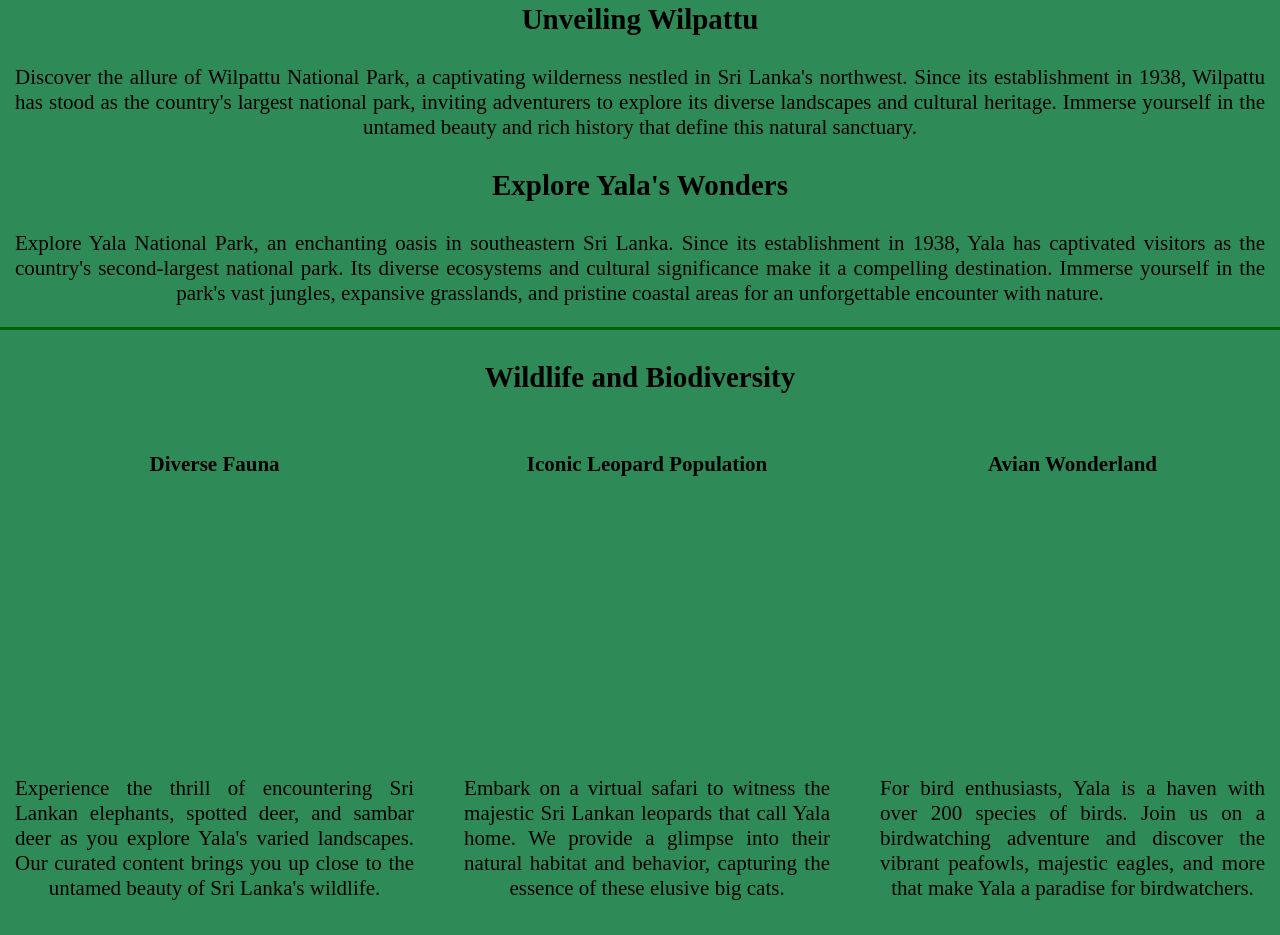
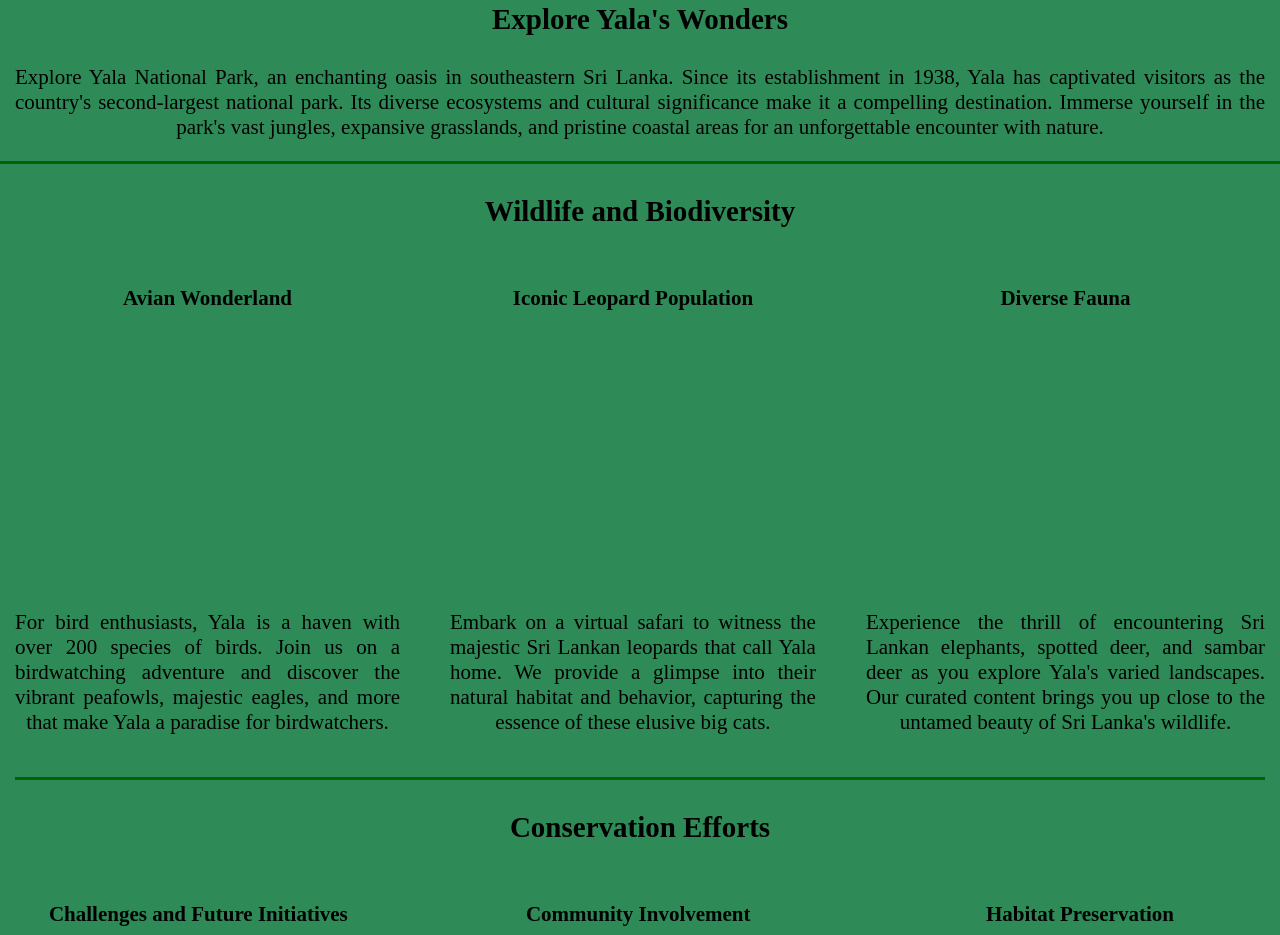
Before and after one commit to NipulM/wildlife, a website built with Parcel: page other-pages/yala.html in a window 1280 px wide. Shown: the part 665-1600 px from the top of the page. Built offline with nearby package versions, Linux system fonts and the light colour scheme.

Commit message:
feat: convert yala page to json format

```diff
--- /dev/null
+++ b/json-files/yala.json
@@ -0,0 +1,58 @@
+[
+  {
+    "introduction": {
+      "title": "Explore Yala's Wonders",
+      "description": "Explore Yala National Park, an enchanting oasis in southeastern Sri Lanka. Since its establishment in 1938, Yala has captivated visitors as the country's second-largest national park. Its diverse ecosystems and cultural significance make it a compelling destination. Immerse yourself in the park's vast jungles, expansive grasslands, and pristine coastal areas for an unforgettable encounter with nature."
+    },
+
+    "wildlife": {
+      "sections": [
+        {
+          "title": "Wildlife and Biodiversity",
+          "content": [
+            {
+              "title": "Diverse Fauna",
+              "image": "../images/1558512267_elephants-murchison.webp",
+              "description": "Experience the thrill of encountering Sri Lankan elephants, spotted deer, and sambar deer as you explore Yala's varied landscapes. Our curated content brings you up close to the untamed beauty of Sri Lanka's wildlife."
+            },
+            {
+              "title": "Iconic Leopard Population",
+              "image": "../images/kesha-cover.webp",
+              "description": "Embark on a virtual safari to witness the majestic Sri Lankan leopards that call Yala home. We provide a glimpse into their natural habitat and behavior, capturing the essence of these elusive big cats."
+            },
+            {
+              "title": "Avian Wonderland",
+              "image": "../images/lesserflamingo.webp",
+              "description": "For bird enthusiasts, Yala is a haven with over 200 species of birds. Join us on a birdwatching adventure and discover the vibrant peafowls, majestic eagles, and more that make Yala a paradise for birdwatchers."
+            }
+          ]
+        }
+      ]
+    },
+
+    "conservation_efforts": {
+      "sections": [
+        {
+          "title": "Conservation Efforts",
+          "content": [
+            {
+              "title": "Habitat Preservation",
+              "image": "../images/yala-elephaant-rock.webp",
+              "description": "Learn about the dedicated efforts to preserve Yala's unique habitats. Explore the measures in place to protect the delicate balance of the ecosystem, ensuring the sustained well-being of the park's flora and fauna."
+            },
+            {
+              "title": "Community Involvement",
+              "image": "../images/Ranger-One1.webp",
+              "description": "Discover the heartwarming stories of how local communities actively participate in conservation initiatives. From sustainable practices to coexisting with wildlife, these stories highlight the human aspect of Yala's conservation journey."
+            },
+            {
+              "title": "Challenges and Future Initiatives",
+              "image": "../images/DSC04964.webp",
+              "description": "Explore the challenges faced by Yala National Park and the innovative solutions being implemented. Join us in understanding the ongoing initiatives that aim to secure a vibrant and sustainable future for Yala."
+            }
+          ]
+        }
+      ]
+    }
+  }
+]
--- a/other-pages/yala.html
+++ b/other-pages/yala.html
@@ -55,8 +55,8 @@
       </div>
     </div>
     <hr />
-    <div class="introdcution">
-      <h3>Explore Yala's Wonders</h3>
+    <div class="introdcution yala-introduction">
+      <!-- <h3>Explore Yala's Wonders</h3>
       <p>
         Explore Yala National Park, an enchanting oasis in southeastern Sri
         Lanka. Since its establishment in 1938, Yala has captivated visitors as
@@ -64,14 +64,14 @@
         cultural significance make it a compelling destination. Immerse yourself
         in the park's vast jungles, expansive grasslands, and pristine coastal
         areas for an unforgettable encounter with nature.
-      </p>
+      </p> -->
     </div>
     <hr />
     <div class="content">
-      <section class="yala-section-1">
-        <h3>Wildlife and Biodiversity</h3>
-        <div class="wild-life">
-          <div class="wild-life-content">
+      <section class="yala-section-1 wildlife-yala-section1">
+        <!-- <h3>Wildlife and Biodiversity</h3> -->
+        <div class="wild-life wildlife-yala">
+          <!-- <div class="wild-life-content">
             <h4>Diverse Fauna</h4>
             <div class="wild-life-images">
               <img
@@ -86,6 +86,7 @@
               beauty of Sri Lanka's wildlife.
             </p>
           </div>
+          <div class="wild-life-content">
             <div>
               <h4>Iconic Leopard Population</h4>
               <div class="wild-life-images">
@@ -98,6 +99,8 @@
                 elusive big cats.
               </p>
             </div>
+          </div>
+          <div class="wild-life-content">
             <div>
               <h4>Avian Wonderland</h4>
               <div class="wild-life-images">
@@ -113,13 +116,14 @@
                 paradise for birdwatchers.
               </p>
             </div>
+          </div> -->
         </div>
       </section>
       <hr />
-      <section class="yala-section-1">
-        <h3>Conservation Efforts</h3>
-        <div class="wild-life">
-          <div class="wild-life-content">
+      <section class="yala-section-1 wildlife-yala-section2">
+        <!-- <h3>Conservation Efforts</h3> -->
+        <div class="wild-life conservation_efforts">
+          <!-- <div class="wild-life-content">
             <h4>Habitat Preservation</h4>
             <div class="wild-life-images">
               <img
@@ -134,6 +138,7 @@
               park's flora and fauna.
             </p>
           </div>
+          <div class="wild-life-content">
             <div>
               <h4>Community Involvement</h4>
               <div class="wild-life-images">
@@ -141,11 +146,13 @@
               </div>
               <p>
                 Discover the heartwarming stories of how local communities
-              actively participate in conservation initiatives. From sustainable
-              practices to coexisting with wildlife, these stories highlight the
-              human aspect of Yala's conservation journey.
+                actively participate in conservation initiatives. From
+                sustainable practices to coexisting with wildlife, these stories
+                highlight the human aspect of Yala's conservation journey.
               </p>
             </div>
+          </div>
+          <div class="wild-life-content">
             <div>
               <h4>Challenges and Future Initiatives</h4>
               <div class="wild-life-images">
@@ -158,6 +165,7 @@
                 sustainable future for Yala.
               </p>
             </div>
+          </div> -->
         </div>
       </section>
       <section class="appropriate-links"></section>
--- a/script.js
+++ b/script.js
@@ -1,5 +1,3 @@
-const wilpattuDataUrl = "/json-files/wilpattu.json";
-
 const fetchData = async function (url) {
   try {
     const response = await fetch(url);
@@ -13,6 +11,97 @@ const fetchData = async function (url) {
   }
 };
 
+// Fetching and rendering Yala data
+const yalaDataUrl = "/json-files/yala.json";
+const fetchYalaData = async () => {
+  const yalaData = await fetchData(yalaDataUrl);
+  renderYalaData(yalaData);
+};
+
+fetchYalaData();
+
+const renderYalaData = function (data) {
+  data.forEach((el) => {
+    console.log(el);
+    if (el.introduction) {
+      let yalaIntroDiv = document.querySelector(".yala-introduction");
+      const introData = el.introduction;
+
+      const introCard = `
+                          <h3>${introData.title}</h3>
+                          <p>${introData.description}</p>
+                          `;
+
+      yalaIntroDiv.insertAdjacentHTML("afterbegin", introCard);
+    }
+
+    if (el.wildlife) {
+      let headerEl = document.querySelector(".wildlife-yala-section1");
+      let title = el.wildlife.sections[0].title;
+
+      const header = `
+                    <h3>${title}</h3>
+                    `;
+
+      headerEl.insertAdjacentHTML("afterbegin", header);
+
+      let wildlifeDiv = document.querySelector(".wildlife-yala");
+      const contentData = el.wildlife.sections[0].content;
+      for (let i = 0; i < contentData.length; i++) {
+        const card = `
+                      <div class="wild-life-content">
+                        <h4>${contentData[i].title}</h4>
+                        <div class="wild-life-images">
+                          <img
+                            alt="section image 1.${i}"
+                            src="${contentData[i].image}"
+                          />
+                        </div>
+                        <p>${contentData[i].description}</p>
+                      </div>
+                      `;
+
+        wildlifeDiv.insertAdjacentHTML("afterbegin", card);
+      }
+    }
+
+    if (el.conservation_efforts) {
+      let headerEl = document.querySelector(".wildlife-yala-section2");
+      const title = el.conservation_efforts.sections[0].title;
+
+      const header = `
+                    <h3>${title}</h3>
+                    `;
+
+      headerEl.insertAdjacentHTML("afterbegin", header);
+
+      let conservation_effortsDiv = document.querySelector(
+        ".conservation_efforts"
+      );
+
+      const contentData = el.conservation_efforts.sections[0].content;
+      for (let i = 0; i < contentData.length; i++) {
+        const card = `
+                    <div class="wild-life-content">
+                      <h4>${contentData[i].title}</h4>
+                      <div class="wild-life-images">
+                        <img
+                          alt="section image 2.${i}"
+                          src="${contentData[i].image}"
+                        />
+                      </div>
+                      <p>${contentData[i].description}</p>
+                    </div>
+                      `;
+
+        conservation_effortsDiv.insertAdjacentHTML("afterbegin", card);
+      }
+    }
+  });
+};
+
+// Fetching and rendering Wilpattu data
+const wilpattuDataUrl = "/json-files/wilpattu.json";
 const fetchWilpattuData = async () => {
   const wilpattuData = await fetchData(wilpattuDataUrl);
   renderWilpattuData(wilpattuData);
@@ -22,7 +111,7 @@ fetchWilpattuData();
 
 const renderWilpattuData = function (data) {
   data.forEach((el) => {
-    let introductionDiv = document.querySelector(".introdcution");
+    let introductionDiv = document.querySelector(".wilpattu-introduction");
     if (el.introduction) {
       const introData = el.introduction;
       const card = `
@@ -40,8 +129,10 @@ const renderWilpattuData = function (data) {
                 `;
 
       headerEl.insertAdjacentHTML("afterbegin", header);
+
       let wildLifeDiv = document.querySelector(".wildlife-wilpattu");
       const contentData = el.wildlife.sections[0].content;
+
       for (let i = 0; i < contentData.length; i++) {
         const card = `
                     <div class="wild-life-content">
```
Lines whose indentation alone changed are shown as unchanged.
